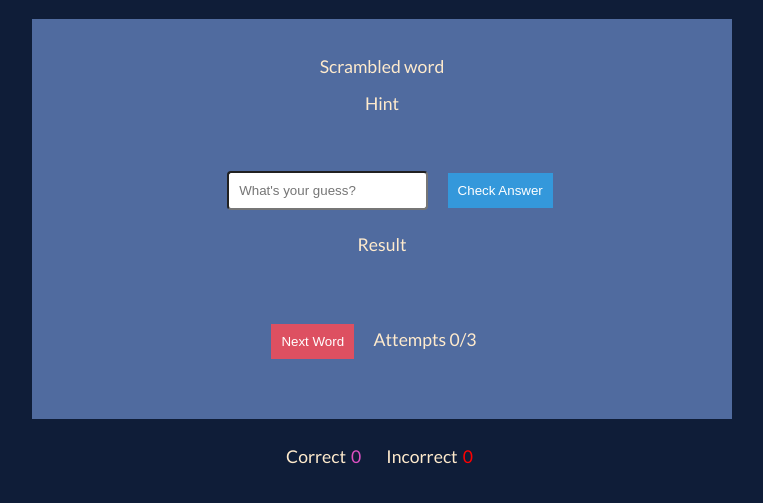
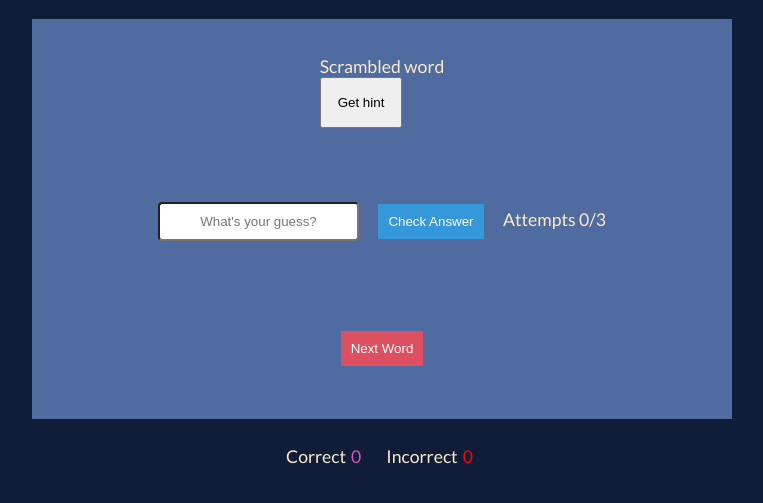
Before and after one commit to CeciliaSG/pp2_wordScramble, a plain HTML site: page index.html in a window 1280 px wide. Shown: the part 93-596 px from the top of the page, without its empty margins (258-1021 px from the left). Drawn offline with Linux system fonts and the light colour scheme.

Commit message:
Remove correct word, let hint be a button instead

```diff
--- a/assets/css/style.css
+++ b/assets/css/style.css
@@ -55,6 +55,7 @@ h1 {
     padding: 10px;
     border-radius: 4px;
     margin: 1rem;
+    text-align: center;
 }
 
 .btn {
--- a/index.html
+++ b/index.html
@@ -22,24 +22,23 @@
     <div class="game-area">
       <div class="guess-word">
         <span class="scrambled-word">Scrambled word</span>
-        <span class="hint">Hint</span>
+        <button class="hint">Get hint</button>
       </div>
       <div class="input">
         <input
           type="text"
           class="player-input"
-          placeholder="What's your guess?"
-        />
+          placeholder="What's your guess?">
 
         <button class="btn" id="check-answer">Check Answer</button>
 
-        <span id="result">Result</span>
+        <span class="attempts">Attempts 0/3</span>
       </div>
 
       <div class="keep-playing">
         <button class="btn" id="next-word">Next Word</button>
 
-        <span class="attempts">Attempts 0/3</span>
+
       </div>
     </div>
 
```
